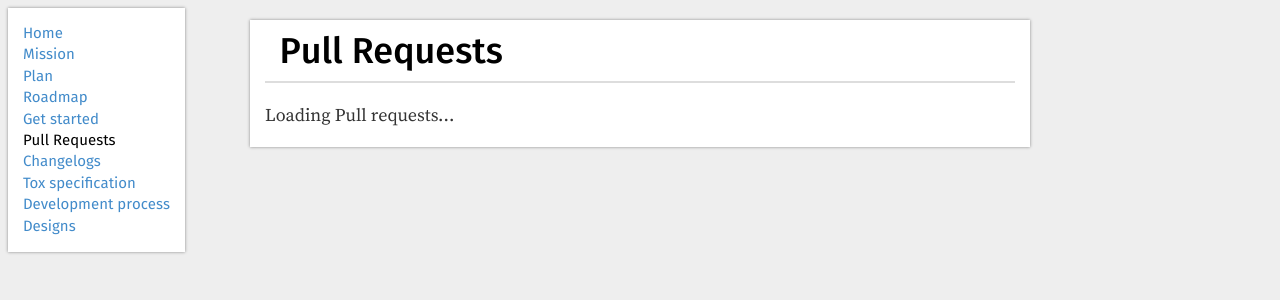
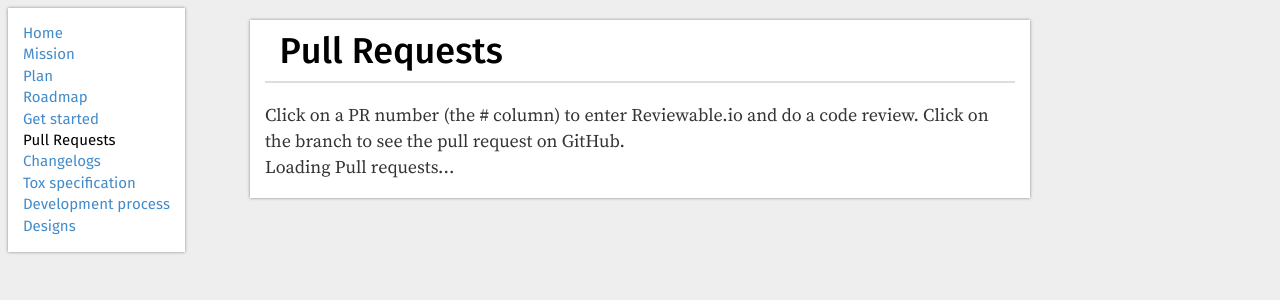
Before and after one commit to TokTok/website, a Jekyll site: the page built from toktok/pulls.html, in a window 1280 px wide. Shown: the top 300 px of the page. Built offline with Jekyll 4.4.1, drawn with Linux system fonts in a browser that asks for light colours.

Commit message:
Add a paragraph saying which links to find where.

```diff
--- a/toktok/pulls.html
+++ b/toktok/pulls.html
@@ -6,4 +6,7 @@ menu_index: 5
 js-includes: [twemoji-2.2.3.min.js, pr-table.js]
 ---
 
+Click on a PR number (the # column) to enter Reviewable.io and do a code review.
+Click on the branch to see the pull request on GitHub.
+
 <div class="loading">Loading Pull requests...</div>
```
